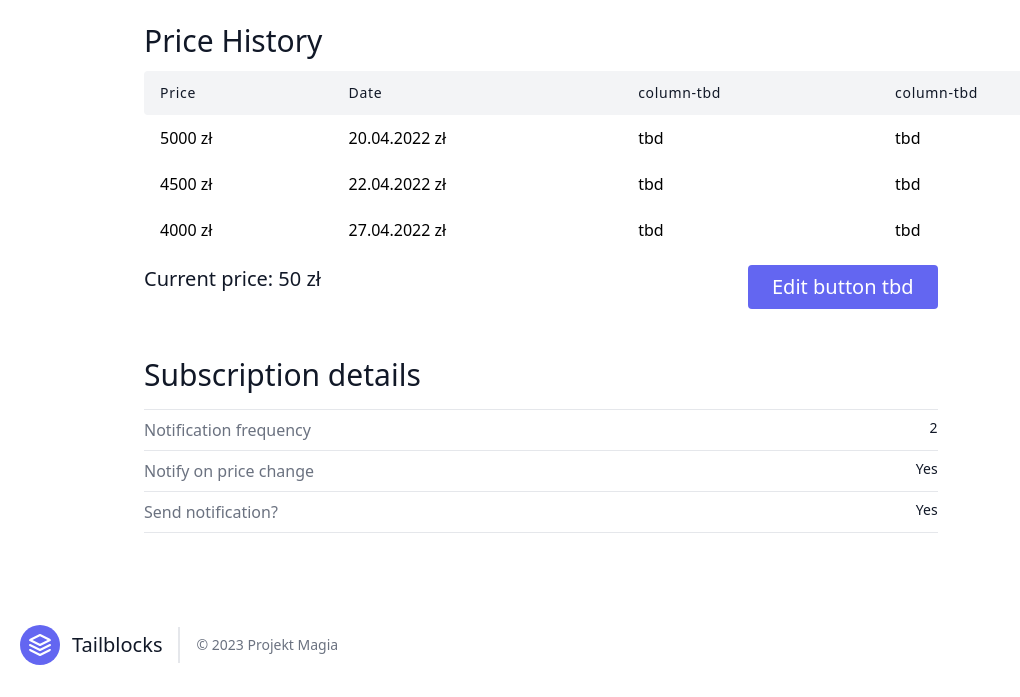
After one commit to aeh-projekt-magia/APZ-CeneoScrapper, a Flask app: page /subscriptions/1 in a window 1280 px wide. The commit adds this page. Shown: the part 377-1074 px from the top of the page, without its empty margins (0-1020 px from the left). Run offline with Flask 3, Linux system fonts and the light colour scheme; a user stored in the database is signed in; tables that the repository leaves empty hold one stand-in row (values such as "Sample post"); parts of the project's set-up code (start-up, migrations or seed data) failed here and were passed over.

Commit message:
Added subscriptions view components

```diff
--- a/flask_app/app/controllers/subscriptions/routes.py
+++ b/flask_app/app/controllers/subscriptions/routes.py
@@ -3,6 +3,9 @@ from flask_login import login_required, current_user
 from app.controllers.subscriptions import bp
 from app.services.subscription_service import SubscriptionService
 from app.services.decorators import confirmed_user_required
+from app.models.ItemModel import Item
+from app.models.SubscriptionModel import Subscription
+from app.models.PriceHistoryModel import PriceHistory
 
 
 @bp.route("/", methods=["GET", "POST"])
@@ -15,3 +18,87 @@ def index():
         user_id=current_user.id
     )
     return render_template("subscriptions/index.html", products=products_to_show)
+
+
+@bp.route("/<int:product_id>", methods=["GET", "POST"])
+@login_required
+@confirmed_user_required
+def single_subscription_view(product_id):
+    """Wyświetlenie konkretnego pobranego do tej pory produktu"""
+
+    new_product = Item(
+        name="Iphone 14",
+        category="Smartphone",
+        price="90000 zł",
+        available_shops_count="Available in 50 shops",
+        reviews_count="12 reviews",
+        description="Smartfon Apple z ekranem 6,1 cala, wyświetlacz OLED.\
+            Aparat 12 Mpix, pamięć 4 GB RAM. Obsługuje sieć: 5G",
+        image_url="https://image.ceneostatic.pl/data/products/115107321/i-apple-iphone-14-128gb-polnoc.jpg",
+    )
+
+    new_subscription = Subscription(
+        itemId=1,
+        userId=1,
+        notificationFreq=2,
+        notifyOnPriceChange=True,
+        send_notification=True,
+    )
+    new_pricehistory = [
+        PriceHistory(itemId=1, price=5000, date='20.04.2022'),
+        PriceHistory(itemId=1, price=4500, date='22.04.2022'),
+        PriceHistory(itemId=1, price=4000, date='27.04.2022')
+    ]
+
+    return render_template(
+        "subscriptions/single_subscription.html",
+        product=new_product,
+        subscription=new_subscription,
+        price_history=new_pricehistory,
+    )
+
+    # TODO: products/routes - Dodać obsługę repozytorium
+    # tab = None
+    # product_to_show = ProductService.get_product_to_show_by_id(product_id)
+    # is_already_subscribed = SubscriptionService.get(
+    #     user_id=current_user.id, product_id=product_id
+    # )
+
+    # """Subscribe or unsubscribe request handling"""
+    # form = SubscribeProductForm(request.form)
+
+    # if form.validate_on_submit():
+    #     if form.subscribe_button.data:
+    #         SubscriptionService.add(user_id=current_user.id, product_id=product_id)
+    #         is_already_subscribed = True
+    #         flash("Product subscribed", "success")
+    #     elif form.unsubscribe_button.data:
+    #         SubscriptionService.remove(user_id=current_user.id, product_id=product_id)
+    #         is_already_subscribed = False
+    #         flash("Product unsubscribed", "success")
+    #     return render_template(
+    #         "products/single_product.html",
+    #         product=product_to_show,
+    #         tab=tab,
+    #         form=form,
+    #         is_already_subscribed=is_already_subscribed,
+    #     )
+
+    # # TODO: Nie ma już opinii, wywalić raczej
+    # """Tabs switching comments/shops"""
+    # if request.args.get("tab") == "1" and product_to_show:
+    #     tab = 1
+    #     return render_template(
+    #         "products/single_product.html",
+    #         product=product_to_show,
+    #         tab=tab,
+    #         reviews=product_to_show.children,
+    #         form=form,
+    #     )
+    # return render_template(
+    #     "products/single_product.html",
+    #     product=product_to_show,
+    #     tab=tab,
+    #     form=form,
+    #     is_already_subscribed=is_already_subscribed,
+    # )
--- a/flask_app/app/models/ItemModel.py
+++ b/flask_app/app/models/ItemModel.py
@@ -33,10 +33,6 @@ class Item(db.Model):
     last_updated = db.Column(db.DateTime, default=datetime.datetime.now)
 
     """Relations"""
-    # subscribers = relationship(
-    #     "User", secondary=user_product_subscription, back_populates="subscriptions"
-    # )
-
     subscribers = relationship(
         "User", secondary="subscriptions_table", back_populates="subscriptions"
     )
--- a/flask_app/app/models/PriceHistoryModel.py
+++ b/flask_app/app/models/PriceHistoryModel.py
@@ -17,9 +17,10 @@ class PriceHistory(db.Model):
     price = db.Column(db.Numeric(10, 2), default=0.00)
     date = db.Column(db.DateTime, default=datetime.datetime.now)
 
-    def __init__(self, itemId, price):
+    def __init__(self, itemId, price, date=None):
         self.item_id = itemId
         self.price = price
+        self.date = date
 
     def __repr__(self):
         (
--- a/flask_app/app/repository/SubscriptionRepository.py
+++ b/flask_app/app/repository/SubscriptionRepository.py
@@ -10,7 +10,7 @@ def addSubscriber(itemId, userId, notificationFreq, notifyOnPriceChange):
 
 def getSubscriber(subscriptionId):
     subscriber = db.session.execute(
-        db.select(Subscription).filter_by(subscription_id=subscriptionId)
+        db.select(Subscription).filter_by(id=subscriptionId)
     ).scalar_one()
     print(subscriber)
 
@@ -23,7 +23,7 @@ def getAllSubscribers():
 
 def deleteSubscriber(subscriptionId):
     subscriber = db.session.execute(
-        db.select(Subscription).filter_by(subscription_id=subscriptionId)
+        db.select(Subscription).filter_by(id=subscriptionId)
     ).scalar_one()
     db.session.delete(subscriber)
     db.session.commit()
@@ -38,7 +38,7 @@ def updateSubscriber(
     subscriptionId, notificationFreq, notifyOnPriceChange, sendNotification
 ):
     subscriber = db.session.execute(
-        db.select(Subscription).filter_by(subscription_id=subscriptionId)
+        db.select(Subscription).filter_by(id=subscriptionId)
     ).scalar_one()
 
     subscriber.notification_frequency = notificationFreq
--- /dev/null
+++ b/flask_app/app/templates/subscriptions/single_subscription.html
@@ -0,0 +1,130 @@
+{% extends 'base.html' %}
+{% block content %}
+<section class="text-3xl lg:text-sm text-gray-600 body-font overflow-hidden">
+    <div class="container px-5 pt-12 pb-6 mx-auto">
+        <div class="lg:w-4/5 mx-auto flex flex-wrap">
+            <!-- PRODUCT IMAGE SECTION -->
+            <img alt="image" class="lg:w-1/3 w-full lg:h-auto h-64 object-contain object-center rounded"
+                src={{product.image_url}}>
+
+            <div class="lg:w-1/2 w-full lg:pl-10 lg:py-6 mt-6 lg:mt-0">
+                <!-- PRODUCT CATEGORY SECTION -->
+                <h2 class="text-sm title-font text-gray-500 tracking-widest">{{product.category}}</h2>
+                <!-- PRODUCT NAME SECTION -->
+                <h1 class="text-gray-900 text-3xl title-font font-medium mb-1">{{product.name}}</h1>
+                <div class="flex mb-4">
+                    <!-- STARS -->
+                    <span class="flex items-center">
+                        <svg fill="currentColor" stroke="currentColor" stroke-linecap="round" stroke-linejoin="round"
+                            stroke-width="2" class="w-4 h-4 text-indigo-500" viewBox="0 0 24 24">
+                            <path
+                                d="M12 2l3.09 6.26L22 9.27l-5 4.87 1.18 6.88L12 17.77l-6.18 3.25L7 14.14 2 9.27l6.91-1.01L12 2z">
+                            </path>
+                        </svg>
+                        <svg fill="currentColor" stroke="currentColor" stroke-linecap="round" stroke-linejoin="round"
+                            stroke-width="2" class="w-4 h-4 text-indigo-500" viewBox="0 0 24 24">
+                            <path
+                                d="M12 2l3.09 6.26L22 9.27l-5 4.87 1.18 6.88L12 17.77l-6.18 3.25L7 14.14 2 9.27l6.91-1.01L12 2z">
+                            </path>
+                        </svg>
+                        <svg fill="currentColor" stroke="currentColor" stroke-linecap="round" stroke-linejoin="round"
+                            stroke-width="2" class="w-4 h-4 text-indigo-500" viewBox="0 0 24 24">
+                            <path
+                                d="M12 2l3.09 6.26L22 9.27l-5 4.87 1.18 6.88L12 17.77l-6.18 3.25L7 14.14 2 9.27l6.91-1.01L12 2z">
+                            </path>
+                        </svg>
+                        <svg fill="currentColor" stroke="currentColor" stroke-linecap="round" stroke-linejoin="round"
+                            stroke-width="2" class="w-4 h-4 text-indigo-500" viewBox="0 0 24 24">
+                            <path
+                                d="M12 2l3.09 6.26L22 9.27l-5 4.87 1.18 6.88L12 17.77l-6.18 3.25L7 14.14 2 9.27l6.91-1.01L12 2z">
+                            </path>
+                        </svg>
+                        <svg fill="none" stroke="currentColor" stroke-linecap="round" stroke-linejoin="round"
+                            stroke-width="2" class="w-4 h-4 text-indigo-500" viewBox="0 0 24 24">
+                            <path
+                                d="M12 2l3.09 6.26L22 9.27l-5 4.87 1.18 6.88L12 17.77l-6.18 3.25L7 14.14 2 9.27l6.91-1.01L12 2z">
+                            </path>
+                        </svg>
+                        <!-- REVIEWS SECTION -->
+                        <span class="text-gray-600 ml-3">{{product.reviews_count}}</span>
+                    </span>
+
+                </div>
+                <!-- PRODUCT DESCRIPTION SECTION -->
+                <p class="leading-relaxed text-gray-900 md:text-xl ">{{product.description}}</p>
+            </div>
+        </div>
+
+
+        <div class="lg:w-4/5 w-full my-3 py-3 mx-auto flex flex-wrap">
+            <h1 class="text-gray-900 text-3xl  text-left title-font font-medium mb-3">Price History</h1>
+            <table class="table-auto w-full text-left whitespace-no-wrap">
+                <thead>
+                    <tr>
+                        <th
+                            class="px-4 py-3 title-font tracking-wider font-medium text-gray-900 text-sm bg-gray-100 rounded-tl rounded-bl">
+                            Price</th>
+                        <th class="px-4 py-3 title-font tracking-wider font-medium text-gray-900 text-sm bg-gray-100">
+                            Date</th>
+                        <th class="px-4 py-3 title-font tracking-wider font-medium text-gray-900 text-sm bg-gray-100">
+                            column-tbd</th>
+                        <th class="px-4 py-3 title-font tracking-wider font-medium text-gray-900 text-sm bg-gray-100">
+                            column-tbd</th>
+                    </tr>
+                </thead>
+                {% for single_price_history in price_history %}
+                <tbody>
+                    <tr>
+                        <td class="px-4 py-3">{{single_price_history.price}} zł</td>
+                        <td class="px-4 py-3">{{single_price_history.date}} zł</td>
+                        <td class="px-4 py-3">tbd</td>
+                        <td class="px-4 py-3">tbd</td>
+                    </tr>
+                </tbody>
+                {% endfor %}
+            </table>
+            <div class="flex flex-row justify-between lg:w-4/5 w-full my-3">
+                <span class="flex title-font font-medium text-2xl md:text-xl text-gray-900">Current price: 50 zł</span>
+                <button
+                    class="flex my-auto text-2xl lg:text-xl text-white bg-indigo-500 border-0 py-2 px-6 focus:outline-none hover:bg-indigo-600 rounded">Edit
+                    button tbd</button>
+            </div>
+        </div>
+
+
+        <!-- SECOND ROW -->
+        <div class="lg:w-4/5 w-full my-3 py-3 mx-auto flex flex-wrap">
+            <div class="lg:w-4/5 w-full ">
+                <h1 class="text-gray-900 text-3xl title-font text-left font-medium mb-4">
+                    Subscription details
+                </h1>
+                <!-- NOTIFICATION FREQUENCY -->
+                <div class="flex border-t border-gray-200 py-2">
+                    <span class="text-gray-500 text-2xl lg:text-base">Notification frequency</span>
+                    <span class="ml-auto text-gray-900">{{subscription.notification_frequency}}</span>
+                </div>
+                <!-- NOTIFY ON PRICE CHANGE -->
+                <div class="flex border-t border-gray-200 py-2">
+                    <span class="text-gray-500 text-2xl lg:text-base">Notify on price change</span>
+                    <span class="ml-auto text-gray-900">
+                        {% if subscription.notify_on_price_change == True%} Yes {%
+                        else%} No {% endif%}
+                    </span>
+                </div>
+                <!-- SEND NOTIFICATION -->
+                <div class="flex border-t border-b mb-3 border-gray-200 py-2">
+                    <span class="text-gray-500 text-2xl lg:text-base">Send notification?</span>
+                    <span class="ml-auto text-gray-900">
+                        {% if subscription.send_notification == True%} Yes {%
+                        else%} No {% endif%}
+                    </span>
+                </div>
+            </div>
+        </div>
+
+
+
+    </div>
+</section>
+
+{% endblock %}
--- a/flask_app/config.py
+++ b/flask_app/config.py
@@ -9,7 +9,7 @@ class Config:
     CSRF_ENABLED = True
     SECRET_KEY = os.environ.get("SECRET_KEY", default="zgadnij")
     SQLALCHEMY_DATABASE_URI = os.environ.get(
-        "DATABASE_URL"
+        "DATABASE_URI"
     ) or "sqlite:///" + os.path.join(basedir, "app.db")
     SQLALCHEMY_TRACK_MODIFICATIONS = False
     BCRYPT_LOG_ROUNDS = 4
--- a/flask_app/docker-compose.yml
+++ b/flask_app/docker-compose.yml
@@ -12,8 +12,7 @@ services:
       - ./.env.dev
     networks:
       - appnetwork
-    depends_on:
-      - db
+
     environment:
       - FLASK_DEBUG=1
       - FLASK_APP=app
```
Also changed, not shown: flask_app/app/models/ProductModel.py (deleted, +0 -31 lines), flask_app/app/models/SubscriptionModel.py (+12 -3 lines), flask_app/app/models/UserModel.py (+2 -6 lines), flask_app/app/templates/subscriptions/index.html (+7 -4 lines), flask_app/tests/unit/test_price_history_model_pytest.py (+3 -0 lines), flask_app/tests/unit/test_subscription_model_pytest.py (+5 -9 lines).
